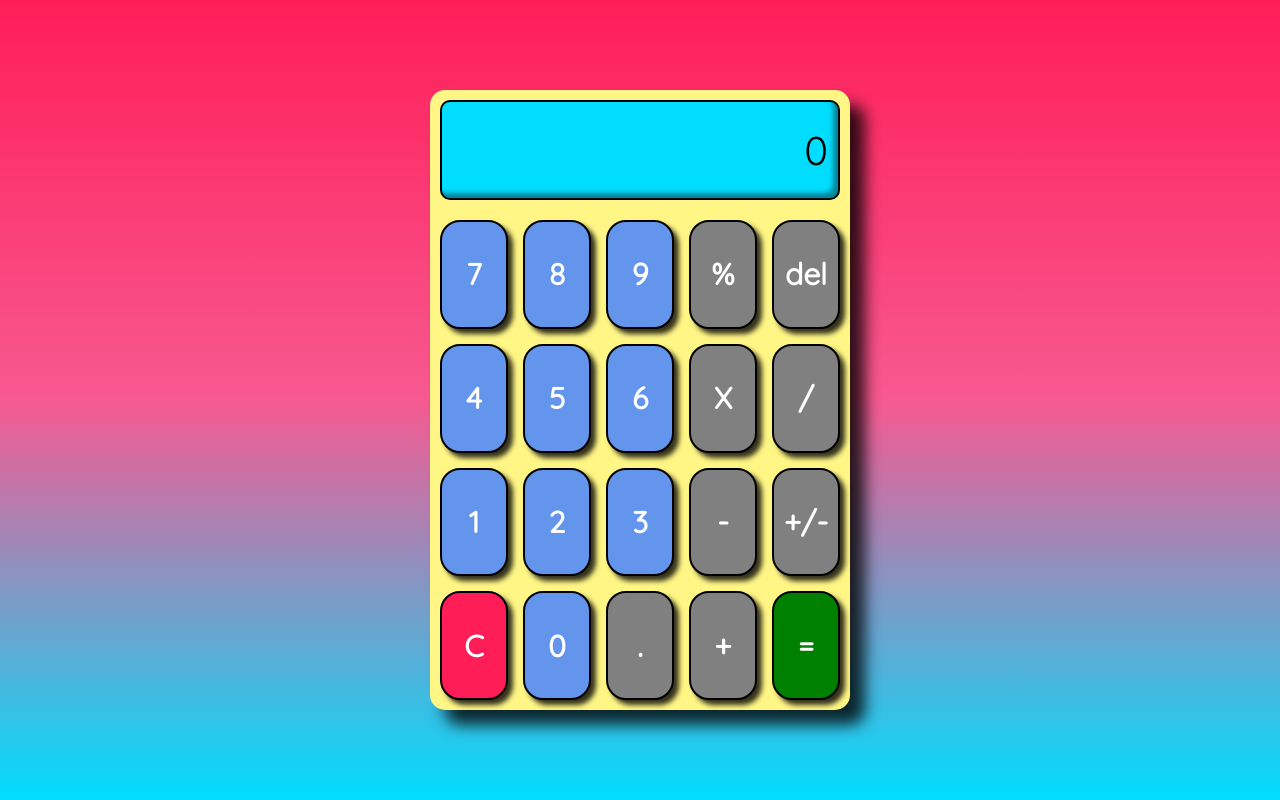
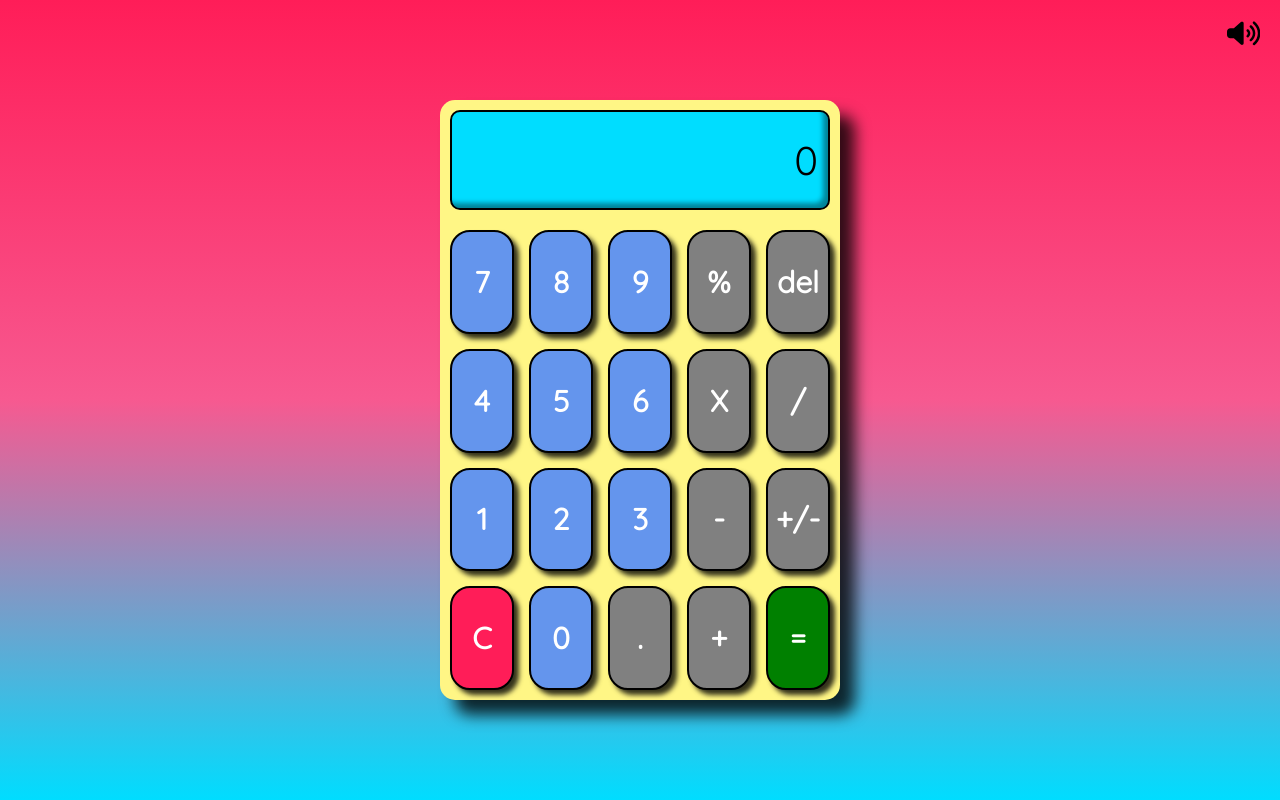
Before and after one commit to DanielFaro/calculator-app-ts, a React (Create React App) app: page / in a window 1280 px wide. Built offline with nearby package versions, Linux system fonts and the light colour scheme; the HTML template or start-up script is replaced by a standard one.

Commit message:
added volume button

```diff
--- a/src/App.css
+++ b/src/App.css
@@ -1,3 +1,27 @@
 .App {
+  display: flex;
+  flex-direction: column;
+  width: 100%;
+  height: 100vh;
+  /* align-items: center; */
+  justify-content: center;
   text-align: center;
 }
+
+.calculator {
+  display: flex;
+  justify-content: center;
+}
+.volumeWrapper {
+  position: absolute;
+  top: 20px;
+  right: 20px;
+}
+
+.volumeBtn {
+  background-color: transparent;
+  border: none;
+  &:hover {
+    cursor: pointer;
+  }
+}
--- a/src/App.tsx
+++ b/src/App.tsx
@@ -1,9 +1,12 @@
 import { useState, useRef, useEffect } from "react";
+import "./App.css";
 import ScreenWrapper from "./containers/ScreenWrapper";
 import Screen from "./components/Screen";
 import ButtonWrapper from "./containers/ButtonWrapper";
 import Button from "./components/Button";
 import { SFX } from "./assets/SFX/index";
+import { ReactComponent as VolumeOnIcon } from "./assets/icons/volumeOn.svg";
+import { ReactComponent as VolumeMuteIcon } from "./assets/icons/volumeMute.svg";
 
 const btns: (string | number)[][] = [
   [7, 8, 9, "%", "del"],
@@ -28,7 +31,7 @@ const App = () => {
     secondOperand: 0,
     result: "0",
   });
-  const [playList, setPlayList] = useState<[]>([]);
+  const [isMuted, setIsMuted] = useState<boolean>(false);
   // const [buttonClicked, setButtonClicked] = useState<string | number>();
   // initialized audioRef
   const audioRef = useRef(new Audio());
@@ -52,7 +55,6 @@ const App = () => {
             let soundSrc = sound[0].src;
 
             audioRef.current = new Audio(soundSrc);
-            console.log("## resultArray in playResult ==", audioRef.current);
             audioRef.current.play();
           },
           audioRef.current.duration ? audioRef.current.duration : 0
@@ -214,7 +216,7 @@ const App = () => {
     // need to check if more than 17 digits, and if so, calculate how many remain,
     // if 4 digits remain, since e+10 is minimum 4 places, must remove at least 4 places
     // maybe there is a calc library or math.floor or something
-    if (result === "0") {
+    if (result === "0" && !isMuted) {
       playEffect("=");
     }
 
@@ -276,8 +278,8 @@ const App = () => {
       // createPlayList(newResult);
     } else {
       if (firstOperand && operator && secondOperand) {
-        console.log("## inside setCalc for onEqualClick", newResult);
-        setTimeout(() => {
+        setTimeout(
+          () => {
             setCalc({
               ...calc,
               operator: "",
@@ -285,8 +287,10 @@ const App = () => {
               secondOperand: 0,
               result: newResult,
             });
-          playResult(newResult);
-        }, 2000);
+            if (!isMuted) playResult(newResult);
+          },
+          isMuted ? 0 : 2000
+        );
       }
       // createPlayList(newResult);
     }
@@ -332,7 +336,7 @@ const App = () => {
   };
 
   const onButtonClick = (value: string | number) => {
-    if (value !== "=") {
+    if (value !== "=" && !isMuted) {
       playEffect(value);
     }
     return value === "/" || value === "X" || value === "-" || value === "+"
@@ -349,11 +353,19 @@ const App = () => {
       ? onDeleteClick()
       : onNumClick(value);
   };
+
+  const toggleVolume = () => setIsMuted(!isMuted);
   // if first operand equals result show result, otherwise show second, otherwise first
   // should we allow them to go past 5 decimal places when entering? prolly not
   // also need to add commas for large numbers, only before decimal point, and if not include 'e' character
   return (
     <div className="App">
+      <div className="volumeWrapper">
+        <button onClick={toggleVolume} className="volumeBtn">
+          {isMuted ? <VolumeMuteIcon /> : <VolumeOnIcon />}
+        </button>
+      </div>
+      <div className="calculator">
         <ScreenWrapper>
           <Screen
             value={
@@ -384,6 +396,7 @@ const App = () => {
           </ButtonWrapper>
         </ScreenWrapper>
       </div>
+    </div>
   );
 };
 
--- a/src/containers/ScreenWrapper.css
+++ b/src/containers/ScreenWrapper.css
@@ -3,6 +3,6 @@
   width: 400px;
   padding: 10px;
   border-radius: 15px;
-  box-shadow: 15px 15px 15px rgba(0,0,0,0.8);
-  background-color: #FFF685;
+  box-shadow: 15px 15px 15px rgba(0, 0, 0, 0.8);
+  background-color: #fff685;
 }
--- a/src/index.css
+++ b/src/index.css
@@ -1,4 +1,4 @@
-@import url('https://fonts.googleapis.com/css?family=Quicksand&display=swap');
+@import url("https://fonts.googleapis.com/css?family=Quicksand&display=swap");
 
 * {
   margin: 0;
@@ -7,18 +7,19 @@
     sans-serif; */
   padding: 0;
   font-family: "Quicksand", sans-serif;
+  box-sizing: border-box;
   -webkit-font-smoothing: antialiased;
   -moz-osx-font-smoothing: grayscale;
 }
 
 body {
   height: 100vh;
-  display: flex;
+  /* display: flex;
   align-items: center;
-  justify-content: center;
-  background: linear-gradient(#ff1d58, #f75990 50%, #00DDFF);
+  justify-content: center; */
+  background: linear-gradient(#ff1d58, #f75990 50%, #00ddff);
 }
 code {
-  font-family: source-code-pro, Menlo, Monaco, Consolas, 'Courier New',
+  font-family: source-code-pro, Menlo, Monaco, Consolas, "Courier New",
     monospace;
 }
```
Also changed, not shown: src/assets/icons/volumeMute.svg (added), src/assets/icons/volumeOn.svg (added), 44 other files (tests, documents, lock files or other folders). Lines whose indentation alone changed are shown as unchanged.
